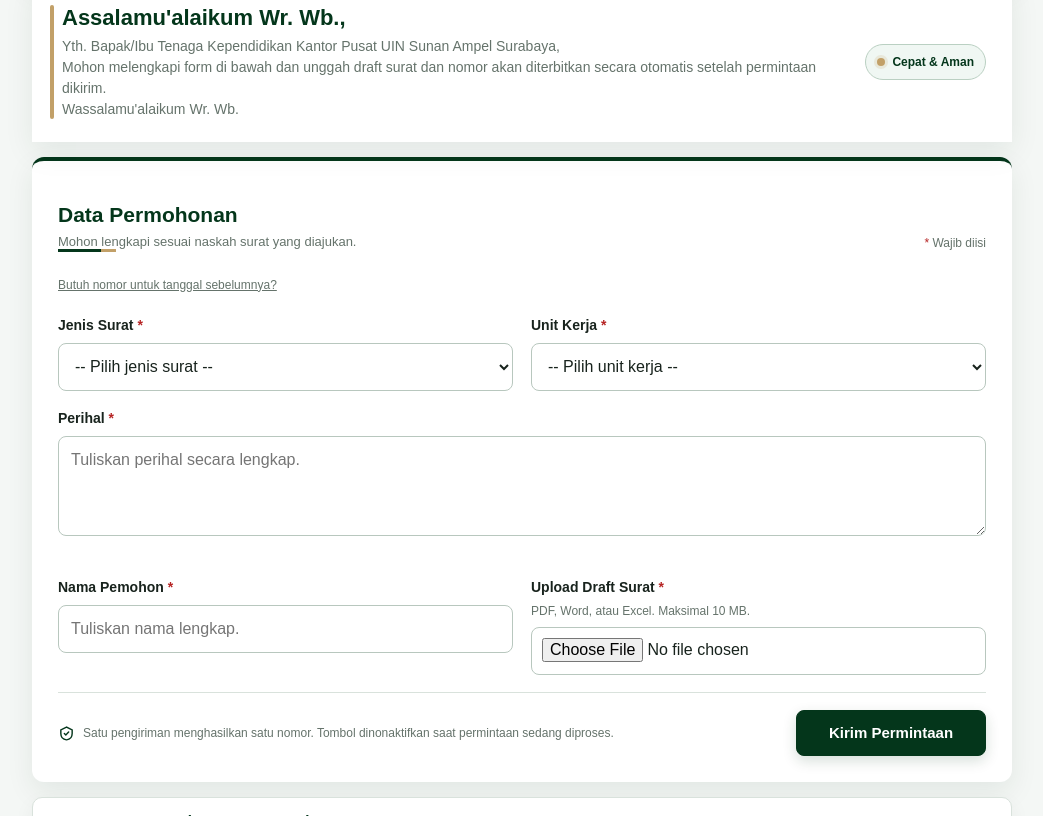
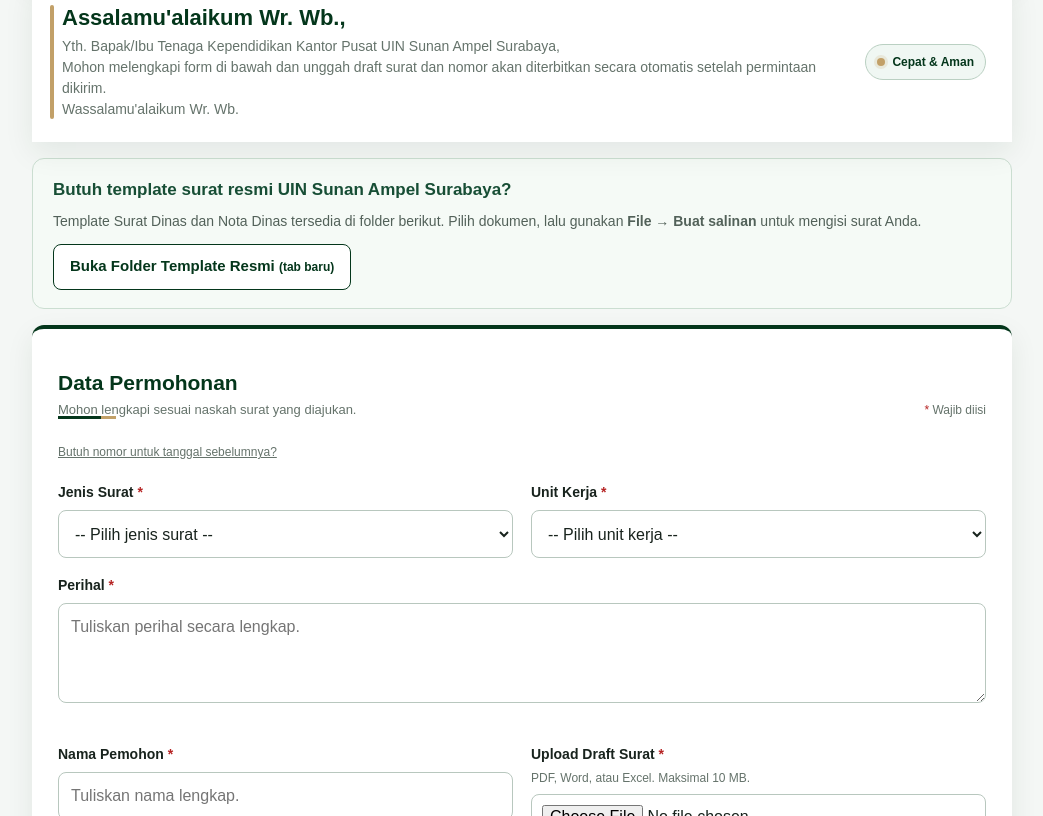
Before and after one commit to fathonydnm-byte/sistem-penomoran-otomatis, a plain HTML site: page Index.html in a window 1280 px wide. Shown: the part 284-1100 px from the top of the page, without its empty margins (118-1161 px from the left). Drawn offline with Linux system fonts and the light colour scheme.

Commit message:
[deploy-webapp] Tawarkan template resmi Surat Dinas dan Nota Dinas

```diff
--- a/Index.html
+++ b/Index.html
@@ -1436,6 +1436,12 @@
         </div>
       </div>
     </section>
+
+    <aside class="official-template-offer" aria-labelledby="officialTemplateHeading" style="margin:16px 0;padding:18px 20px;border:1px solid #cbded1;border-radius:12px;background:#f5faf6;">
+      <h2 id="officialTemplateHeading" style="margin:0 0 8px;font-size:17px;color:#174e35;">Butuh template surat resmi UIN Sunan Ampel Surabaya?</h2>
+      <p style="margin:0 0 12px;font-size:14px;color:#526159;">Template Surat Dinas dan Nota Dinas tersedia di folder berikut. Pilih dokumen, lalu gunakan <strong>File → Buat salinan</strong> untuk mengisi surat Anda.</p>
+      <a class="secondary-button" href="https://drive.google.com/drive/folders/1f_Uq5h3SJoT5X5GyfLyon_-qef-933_n?usp=sharing" target="_blank" rel="noopener noreferrer" style="display:inline-block;text-decoration:none;white-space:normal;">Buka Folder Template Resmi <span style="font-size:12px;">(tab baru)</span></a>
+    </aside>
 
     <main class="form-card">
       <div class="section-heading">
```
Also changed, not shown: 1 other file.
